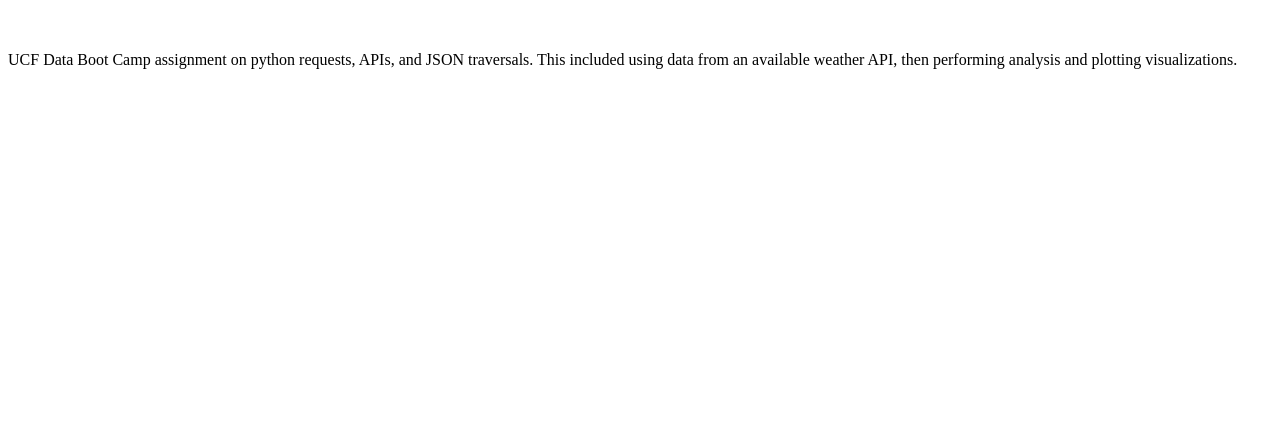
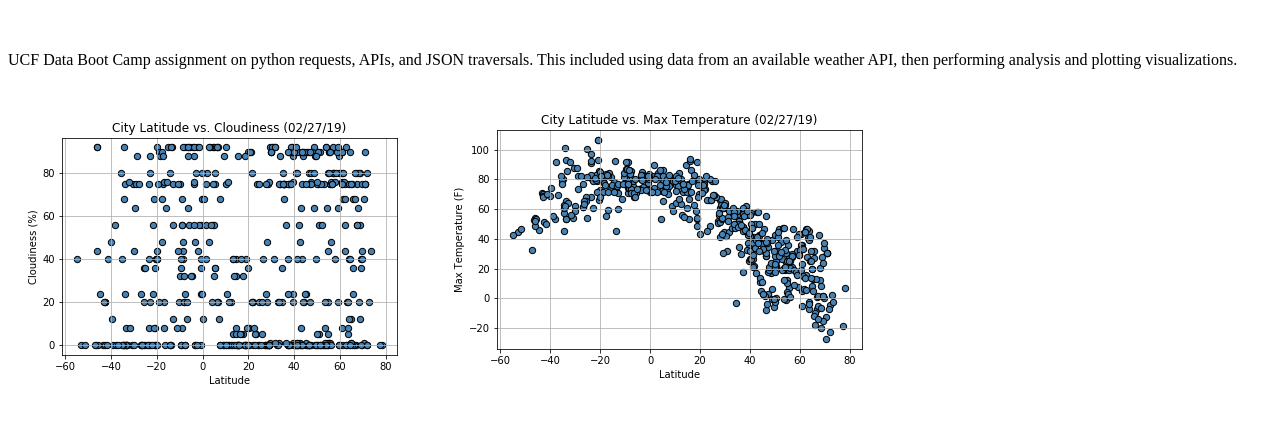
Before and after one commit to ericaleon/WeatherPy_APIs, a plain HTML site: page index.html in a window 1280 px wide. Shown: the part 76-498 px from the top of the page. Drawn offline with Linux system fonts and the light colour scheme.

Commit message:
update file

```diff
--- a/index.html
+++ b/index.html
@@ -10,5 +10,10 @@
   <p>UCF Data Boot Camp assignment on python requests, APIs, and JSON traversals. This included using data from an available
     weather API, then performing analysis and plotting visualizations.</p>
   <br>
-
+  <img src="output_data/Lat_vs_Clouds.png"
+  alt="City Latitude vs Cloudiness"/>
+ <!-- style="width:300px;height:300px;" -->
+  <img src="output_data/Lat_vs_Temp.png"
+  alt="City Latitude vs Temperature"/>
+  <br>
 </body>
```
